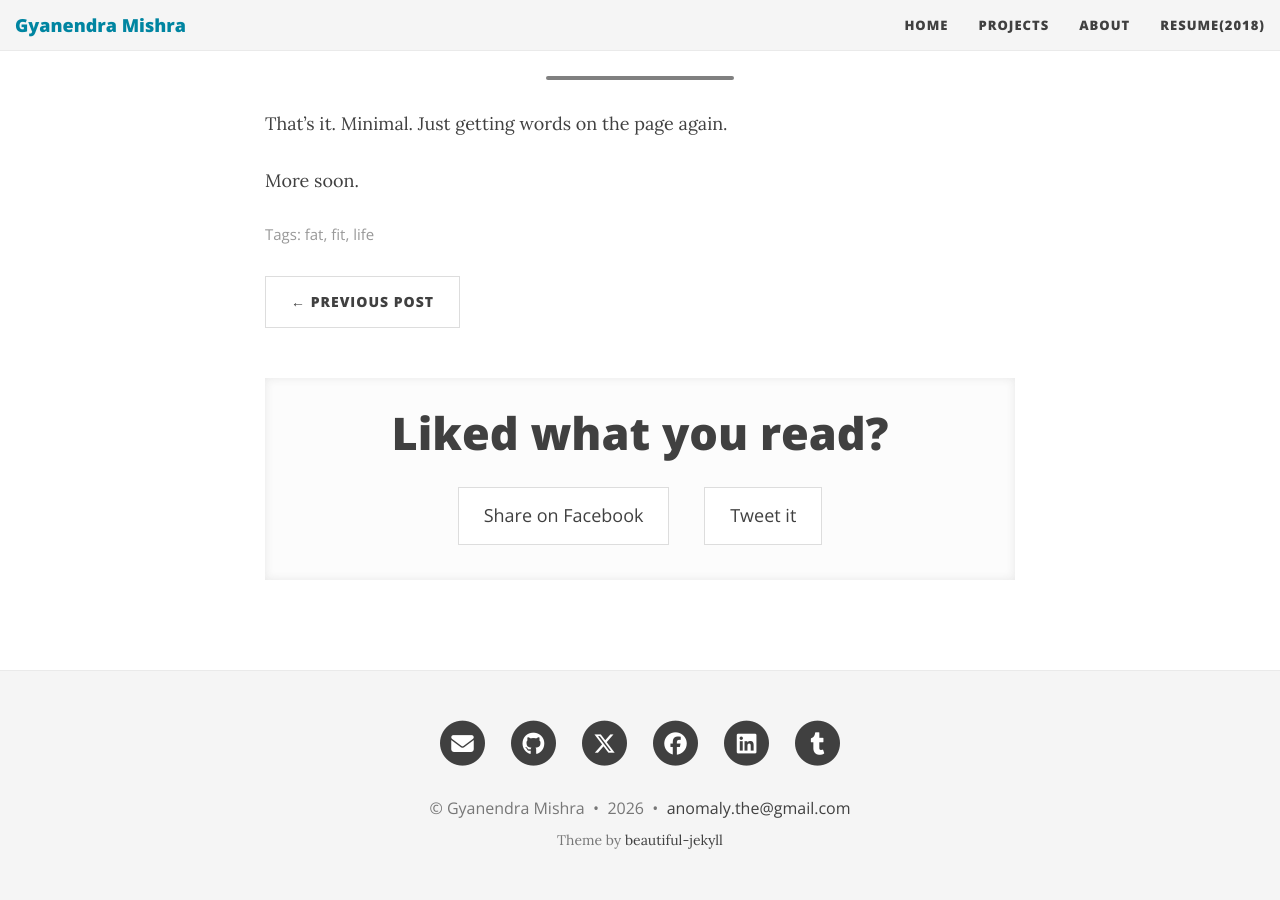
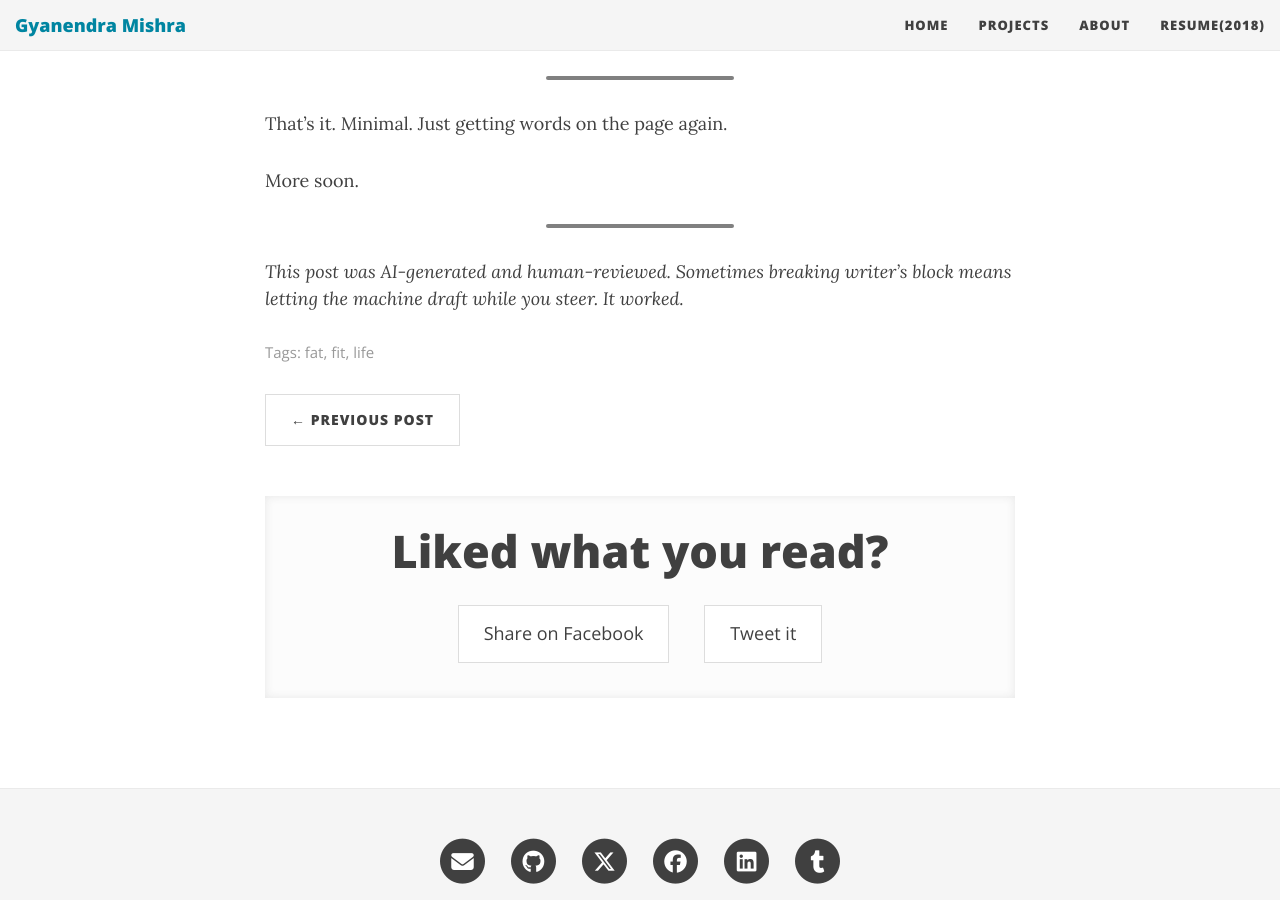
Before and after one commit to h4ck3rk3y/h4ck3rk3y.github.io, a Jekyll site: the page built from _posts/2026-01-01-january-2026.md, in a window 1280 px wide and 900 px high, scrolled down 1687 px. Built offline with Jekyll 4.4.1, drawn with Linux system fonts in a browser that asks for light colours; comment, search, counter and statistics services are not loaded.

Commit message:
added noe

```diff
--- a/_posts/2026-01-01-january-2026.md
+++ b/_posts/2026-01-01-january-2026.md
@@ -53,3 +53,7 @@ If I fail both, £50 goes to charity.
 That's it. Minimal. Just getting words on the page again.
 
 More soon.
+
+---
+
+*This post was AI-generated and human-reviewed. Sometimes breaking writer's block means letting the machine draft while you steer. It worked.*
```
